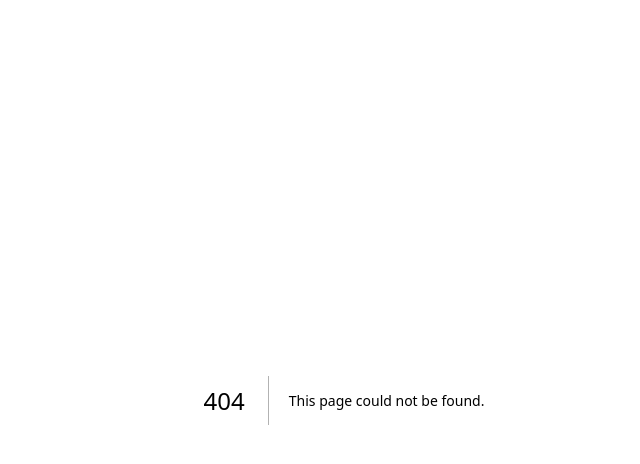
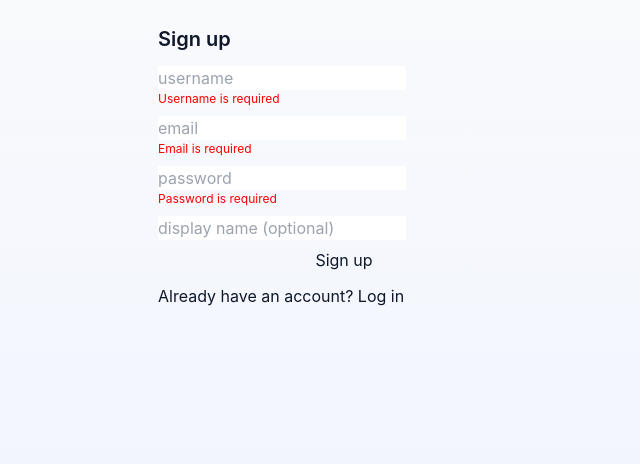
Before and after one commit to plaodas/fortunes, a Next.js app in the folder frontend/: page /signup in a window 1280 px wide. Before the commit this address had no page. Shown: the top 464 px of the page, without its empty margins (296-936 px from the left). Built offline with nearby package versions, Linux system fonts and the light colour scheme.

Commit message:
feat: add signup page with validation and error handling

```diff
--- a/frontend/pages/login.tsx
+++ b/frontend/pages/login.tsx
@@ -58,6 +58,9 @@ export default function LoginPage(): JSX.Element {
                 <input value={password} onChange={(e) => setPassword(e.target.value)} placeholder="password" type="password" />
                 <button type="submit">Login</button>
             </form>
+            <div style={{ marginTop: 12 }}>
+                <a href="/signup">Create an account</a>
+            </div>
             {message && <p style={{ marginTop: 16 }}>{message}</p>}
         </div>
     );
--- /dev/null
+++ b/frontend/pages/signup.tsx
@@ -0,0 +1,116 @@
+import { useState, useEffect } from "react";
+
+function validateEmail(email: string) {
+    // simple RFC-ish check
+    return /^[^@\s]+@[^@\s]+\.[^@\s]+$/.test(email);
+}
+
+function validatePassword(pw: string) {
+    const min = 8;
+    if (pw.length < min) return `Password must be at least ${min} characters`;
+    if (!/[0-9]/.test(pw) || !/[A-Za-z]/.test(pw)) return "Password must include letters and numbers";
+    return null;
+}
+
+export default function SignupPage(): JSX.Element {
+    const [username, setUsername] = useState("");
+    const [password, setPassword] = useState("");
+    const [email, setEmail] = useState("");
+    const [displayName, setDisplayName] = useState("");
+    const [message, setMessage] = useState<string | null>(null);
+    const [submitting, setSubmitting] = useState(false);
+    const [errors, setErrors] = useState<{ [k: string]: string | null }>({});
+
+    function runValidation() {
+        const e: { [k: string]: string | null } = {};
+        if (!username.trim()) e.username = "Username is required";
+        else if (username.trim().length < 3) e.username = "Username must be at least 3 characters";
+
+        if (!email.trim()) e.email = "Email is required";
+        else if (!validateEmail(email.trim())) e.email = "Email format is invalid";
+
+        const pwErr = validatePassword(password);
+        if (!password) e.password = "Password is required";
+        else if (pwErr) e.password = pwErr;
+
+        if (displayName && displayName.length > 50) e.displayName = "Display name must be 50 chars or less";
+
+        setErrors(e);
+        // return true if no errors
+        return Object.keys(e).length === 0;
+    }
+
+    async function handleSubmit(e: React.FormEvent) {
+        e.preventDefault();
+        setMessage(null);
+        if (!runValidation()) {
+            setMessage("Please fix the highlighted errors");
+            return;
+        }
+
+        setSubmitting(true);
+        try {
+            const res = await fetch('/api/v1/auth/signup', {
+                method: 'POST',
+                credentials: 'include',
+                headers: { 'Content-Type': 'application/json' },
+                body: JSON.stringify({ username: username.trim(), password, email: email.trim(), display_name: displayName || undefined }),
+            });
+
+            if (!res.ok) {
+                const text = await res.text();
+                setMessage(`Signup failed: ${res.status} ${text}`);
+                setSubmitting(false);
+                return;
+            }
+
+            setMessage('Signup succeeded — you are logged in.');
+        } catch (err) {
+            setMessage('Network error');
+        } finally {
+            setSubmitting(false);
+        }
+    }
+
+    // immediate validation: re-run validation as fields change
+    useEffect(() => {
+        // runValidation will update `errors` state; we don't set message here
+        runValidation();
+        // eslint-disable-next-line react-hooks/exhaustive-deps
+    }, [username, email, password, displayName]);
+
+    const hasErrors = Object.keys(errors).length > 0;
+
+    return (
+        <div style={{ padding: 24, maxWidth: 420, margin: '0 auto' }}>
+            <h1 style={{ fontSize: 20, fontWeight: 600, marginBottom: 12 }}>Sign up</h1>
+            <form onSubmit={handleSubmit} style={{ display: 'flex', flexDirection: 'column', gap: 8 }} noValidate>
+                <div>
+                    <input value={username} onChange={(e) => setUsername(e.target.value)} placeholder="username" />
+                    {errors.username && <div style={{ color: 'red', fontSize: 12 }}>{errors.username}</div>}
+                </div>
+
+                <div>
+                    <input value={email} onChange={(e) => setEmail(e.target.value)} placeholder="email" />
+                    {errors.email && <div style={{ color: 'red', fontSize: 12 }}>{errors.email}</div>}
+                </div>
+
+                <div>
+                    <input value={password} onChange={(e) => setPassword(e.target.value)} placeholder="password" type="password" />
+                    {errors.password && <div style={{ color: 'red', fontSize: 12 }}>{errors.password}</div>}
+                </div>
+
+                <div>
+                    <input value={displayName} onChange={(e) => setDisplayName(e.target.value)} placeholder="display name (optional)" />
+                    {errors.displayName && <div style={{ color: 'red', fontSize: 12 }}>{errors.displayName}</div>}
+                </div>
+
+                <button type="submit" disabled={submitting || hasErrors}>{submitting ? 'Signing up…' : 'Sign up'}</button>
+            </form>
+            <div style={{ marginTop: 12 }}>
+                <a href="/login">Already have an account? Log in</a>
+            </div>
+            {message && <p style={{ marginTop: 16 }}>{message}</p>}
+        </div>
+    );
+}
```
